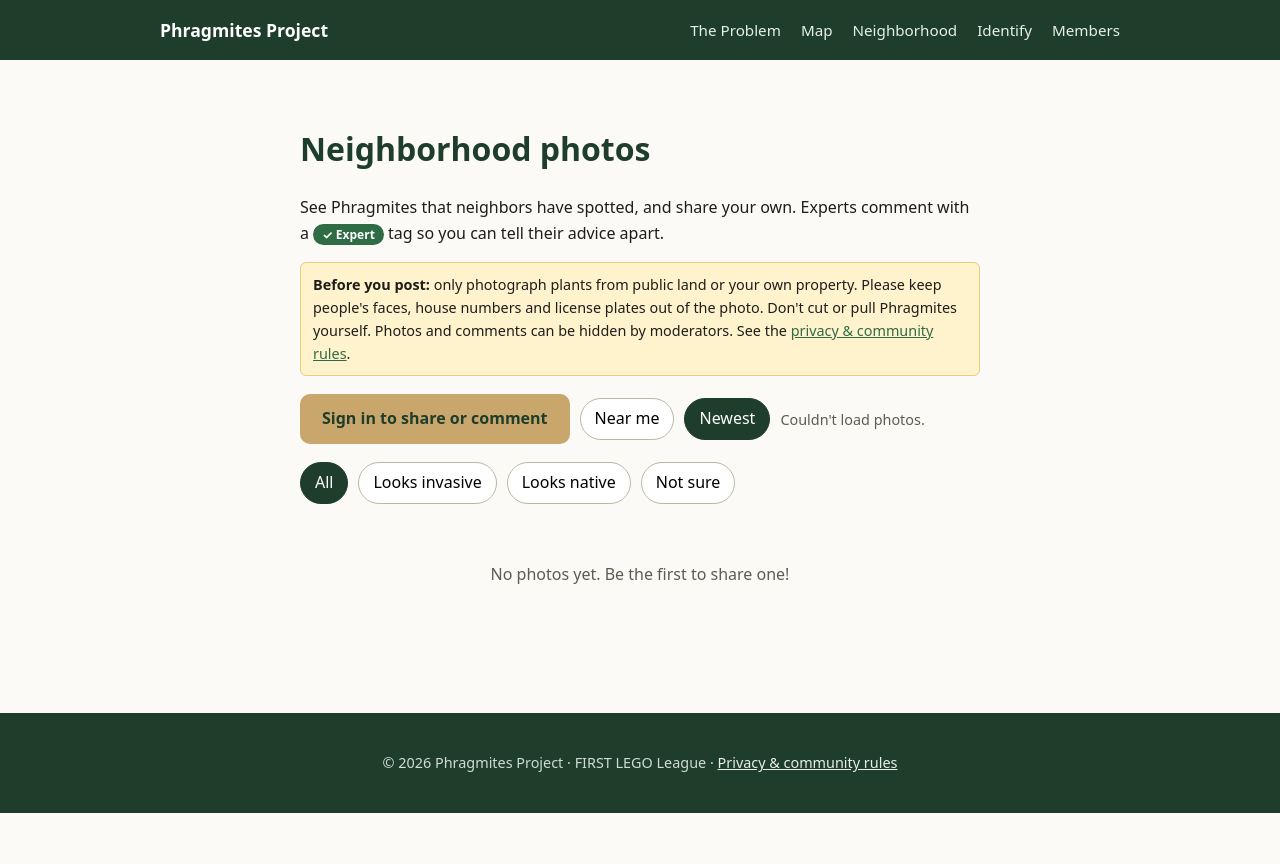
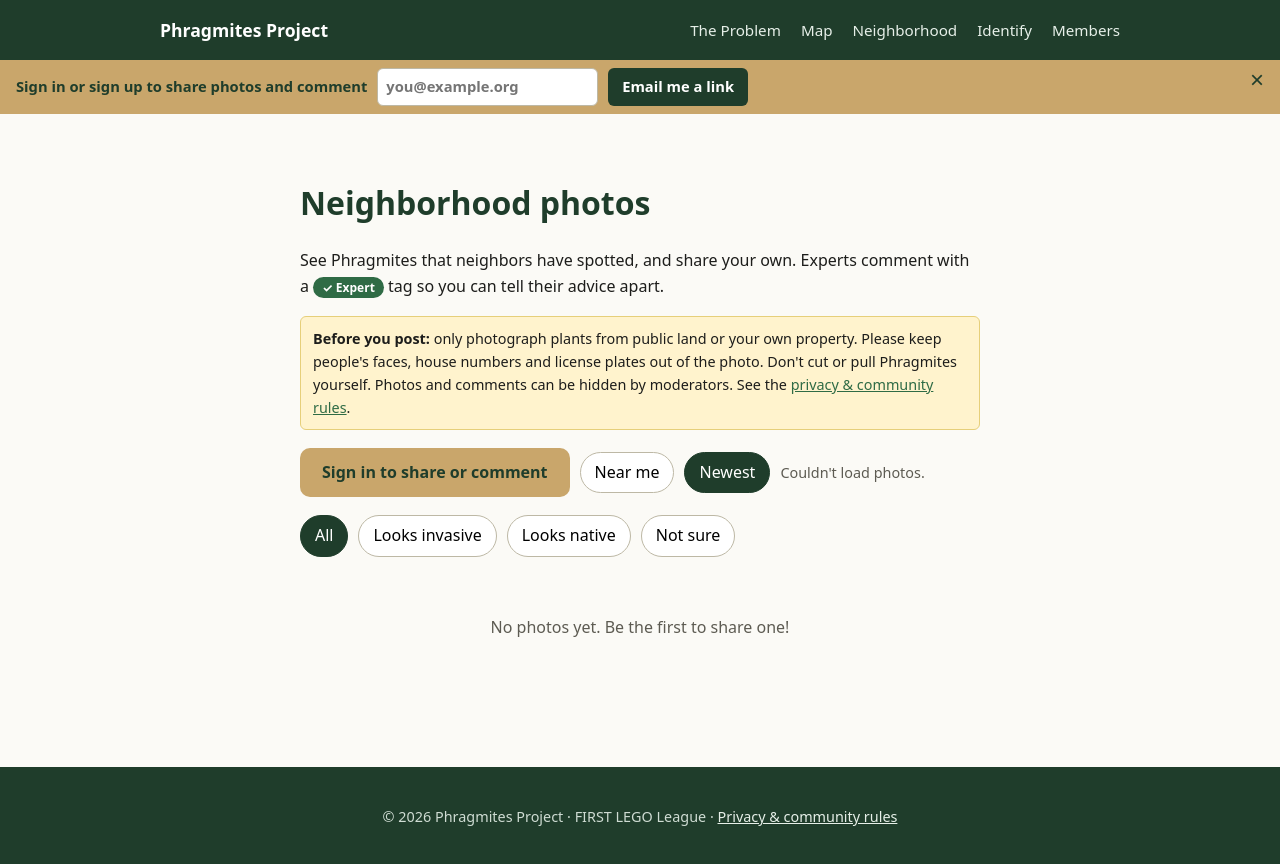
Before and after one commit to B4FLL/phragwebsite, a plain HTML site: page community.html in a window 1280 px wide. Before the commit the page ends 813 px from the top, so only its background shows below. Drawn offline with nearby package versions, Linux system fonts and the light colour scheme; no server answers.

Commit message:
Add a sign in or sign up bar under the header for signed-out visitors
Co-Authored-By: Claude Sonnet 5.5 <noreply@anthropic.com>

```diff
--- a/community.html
+++ b/community.html
@@ -127,6 +127,7 @@
   <script src="geocode.js"></script>
   <script src="auth.js"></script>
   <script src="script.js"></script>
+  <script src="signin-bar.js"></script>
   <script src="community.js"></script>
 </body>
 </html>
--- a/map.css
+++ b/map.css
@@ -4,7 +4,7 @@
 .map-layout {
   display: grid;
   grid-template-columns: 360px 1fr;
-  height: calc(100vh - 60px);
+  height: calc(100vh - 60px - var(--bar-h, 0px));
 }
 
 .panel {
--- /dev/null
+++ b/signin-bar.js
@@ -0,0 +1,83 @@
+// "Sign in or sign up" bar under the site header, shown to visitors who are signed out.
+// Entering an email sends the same sign-in link as the Members page (Supabase creates the
+// account the first time, so there is no separate sign-up). Needs auth.js loaded first.
+// The bar can be closed for the rest of the visit. It never shows on the Members page.
+(function () {
+  const { demo, sb, getMember } = window.phrag;
+  const header = document.querySelector(".site-header");
+  if (!header || /login\.html$/.test(location.pathname)) return;
+  try { if (sessionStorage.getItem("phragBarClosed") === "1") return; } catch (e) { /* storage blocked */ }
+
+  const RESEND_SECONDS = 60;
+  const bar = document.createElement("div");
+  bar.className = "signin-bar";
+  bar.hidden = true;
+  bar.setAttribute("role", "region");
+  bar.setAttribute("aria-label", "Sign in");
+
+  const form = document.createElement("form");
+  const label = document.createElement("label");
+  label.textContent = "Sign in or sign up to share photos and comment";
+  const input = document.createElement("input");
+  input.type = "email"; input.name = "email"; input.placeholder = "you@example.org";
+  input.autocomplete = "email"; input.required = true;
+  label.appendChild(input);
+  const send = document.createElement("button");
+  send.type = "submit"; send.textContent = demo ? "Sign in as demo member" : "Email me a link";
+  if (demo) input.required = false;
+  form.append(label, send);
+
+  const msg = document.createElement("span");
+  msg.className = "signin-msg"; msg.setAttribute("role", "status");
+  const close = document.createElement("button");
+  close.type = "button"; close.className = "signin-close"; close.textContent = "×";
+  close.setAttribute("aria-label", "Close sign-in bar");
+  bar.append(form, msg, close);
+  header.appendChild(bar);
+
+  // The map fills the screen below the header, so tell it how tall this bar is.
+  const syncHeight = () => document.documentElement.style.setProperty("--bar-h", bar.hidden ? "0px" : bar.offsetHeight + "px");
+  new ResizeObserver(syncHeight).observe(bar);
+
+  function dismiss() {
+    bar.hidden = true;
+    syncHeight();
+    try { sessionStorage.setItem("phragBarClosed", "1"); } catch (e) { /* storage blocked */ }
+  }
+  close.addEventListener("click", dismiss);
+
+  form.addEventListener("submit", async (e) => {
+    e.preventDefault();
+    if (send.disabled) return;
+    if (demo) { localStorage.setItem("phragDemoMember", "1"); location.reload(); return; }
+    send.disabled = true;
+    const { error } = await sb.auth.signInWithOtp({
+      email: input.value.trim(),
+      options: { emailRedirectTo: location.origin + location.pathname },
+    });
+    if (error) {
+      msg.textContent = "Couldn't send the link. Wait a minute and try again.";
+      setTimeout(() => (send.disabled = false), 5000);
+      return;
+    }
+    let left = RESEND_SECONDS;
+    const tick = () => {
+      msg.textContent = `Link sent. Check your email (look in spam too). Resend in ${left}s.`;
+      if (left-- <= 0) { msg.textContent = "Didn't get it? You can send another now."; send.disabled = false; }
+      else setTimeout(tick, 1000);
+    };
+    tick();
+  });
+
+  // Show only when nobody is signed in; hide again right after a sign-in.
+  async function refresh() {
+    let member = null;
+    try { member = await getMember(); } catch (e) { /* treat as signed out */ }
+    bar.hidden = !!member;
+    syncHeight();
+  }
+  if (sb) sb.auth.onAuthStateChange((event) => {
+    if (event === "SIGNED_IN" || event === "SIGNED_OUT") setTimeout(refresh, 0);
+  });
+  refresh();
+})();
--- a/styles.css
+++ b/styles.css
@@ -193,7 +193,7 @@ a {
   .site-nav {
     display: none;
     position: absolute;
-    top: 60px;
+    top: calc(60px + var(--bar-h, 0px));
     left: 0;
     right: 0;
     flex-direction: column;
@@ -257,3 +257,13 @@ body.editing { padding-bottom: 80px; }
 .prose li { margin-bottom: 8px; }
 .muted-block { color: var(--muted); margin-top: -0.5em; }
 .site-footer a { color: #e6efe8; }
+
+/* Sign in / sign up bar under the header (signin-bar.js) */
+.signin-bar { display: flex; flex-wrap: wrap; align-items: center; gap: 6px 12px; padding: 8px 44px 8px 16px; background: var(--tan); color: var(--green-dark); font-size: 0.92rem; position: relative; }
+.signin-bar[hidden] { display: none; }
+.signin-bar form { display: flex; flex-wrap: wrap; align-items: center; gap: 6px 10px; margin: 0; }
+.signin-bar label { display: flex; flex-wrap: wrap; align-items: center; gap: 6px 10px; font-weight: 600; }
+.signin-bar input { padding: 6px 8px; font: inherit; border: 1px solid #bdb8a5; border-radius: 6px; min-width: 0; width: 15em; max-width: 100%; }
+.signin-bar form button { padding: 7px 14px; border: 0; border-radius: 6px; background: var(--green-dark); color: #fff; font: inherit; font-weight: 600; cursor: pointer; }
+.signin-bar form button:disabled { opacity: 0.6; cursor: wait; }
+.signin-close { position: absolute; top: 4px; right: 8px; border: 0; background: none; color: var(--green-dark); font-size: 1.5rem; line-height: 1; cursor: pointer; padding: 4px 8px; }
```
Also changed, not shown: identify.html (+1 -0 lines), index.html (+1 -0 lines), map.html (+1 -0 lines), privacy.html (+1 -0 lines), 1 other file.
